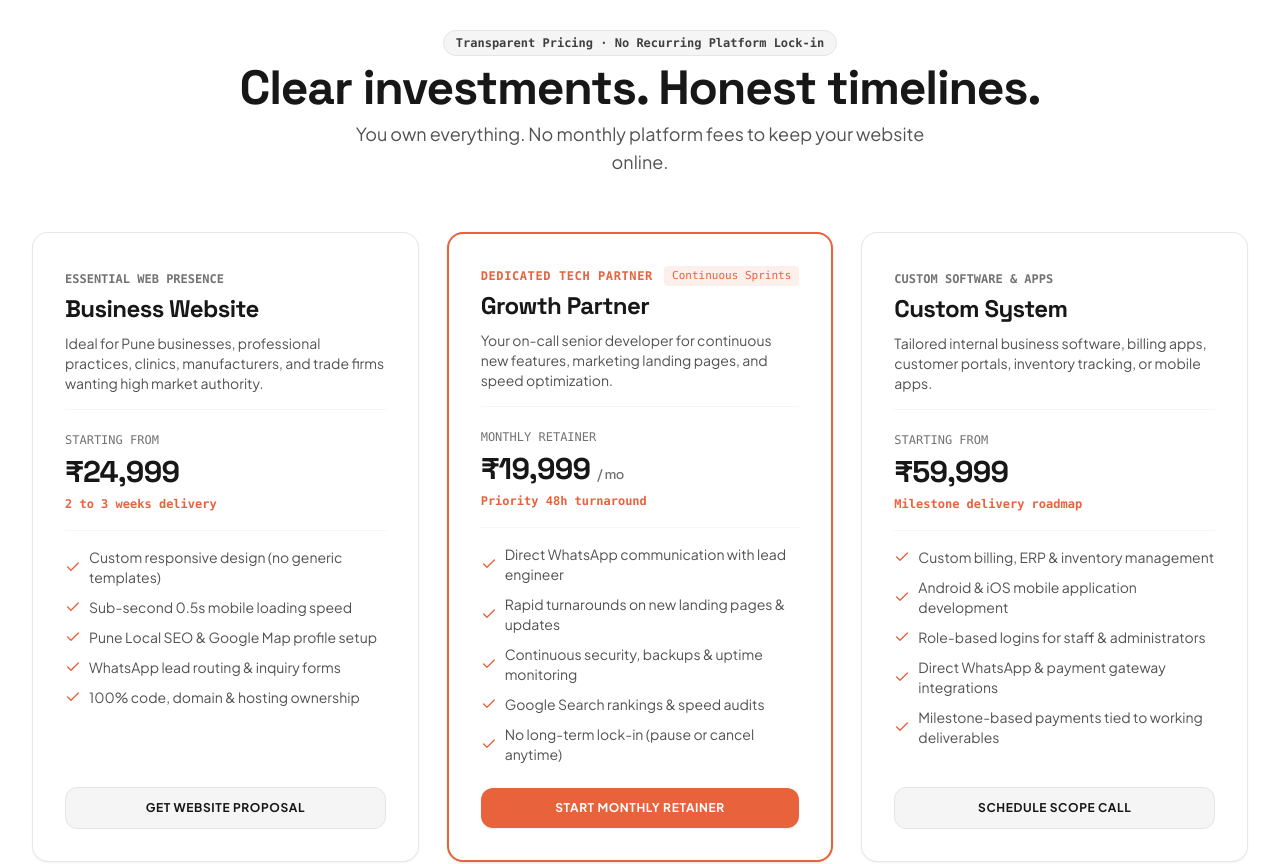
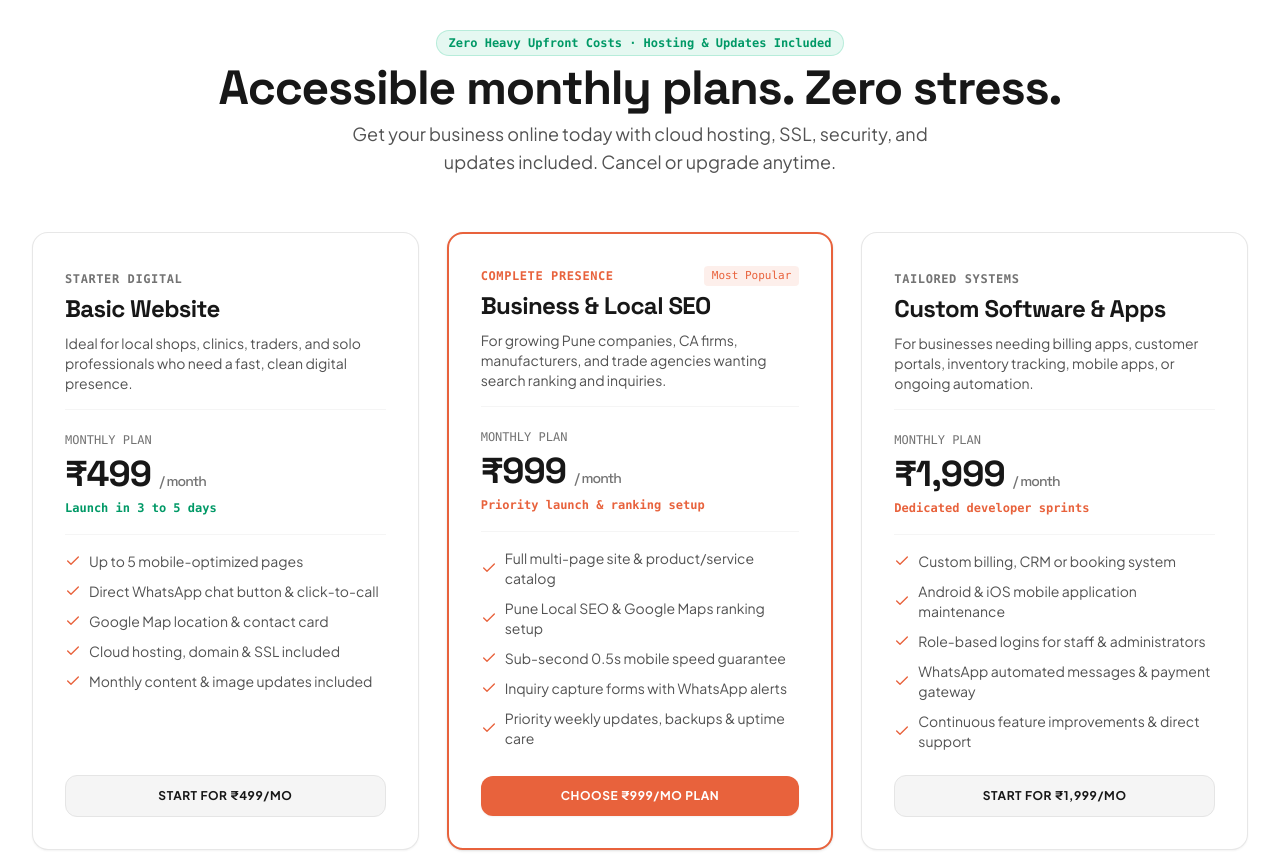
Before and after one commit to deepdigitallabs/Deep-Digital-Labs, a Next.js app: page / in a window 1280 px wide. Shown: the part 7100-7964 px from the top of the page. Built offline with nearby package versions, Linux system fonts and the light colour scheme; no server answers.

Commit message:
Update page.tsx

```diff
--- a/src/app/page.tsx
+++ b/src/app/page.tsx
@@ -66,7 +66,7 @@ export default function HomePage() {
   const [openFaq, setOpenFaq] = useState<number | null>(0);
   const [contactName, setContactName] = useState('');
   const [contactPhone, setContactPhone] = useState('');
-  const [contactService, setContactService] = useState('Business Website');
+  const [contactService, setContactService] = useState('Starter Website (₹499/mo)');
   const [contactMessage, setContactMessage] = useState('');
   const [contactSubmitted, setContactSubmitted] = useState(false);
 
@@ -949,47 +949,49 @@ export default function HomePage() {
       </section>
 
       {/* =========================================================================
-             SECTION 8: PRICING WITH CLEAR PRICE ANCHORS
+             SECTION 8: ACCESSIBLE MONTHLY SUBSCRIPTION PLANS
              ========================================================================= */}
       <section className="w-full py-20 relative bg-white dark:bg-[#0B0D11] border-b border-neutral-200 dark:border-white/10" id="pricing">
         <div className="mx-auto max-w-[1360px] px-4 sm:px-6 lg:px-8">
 
           <div className="flex flex-col gap-2 mb-14 text-center items-center">
-            <div className="inline-flex items-center gap-2 px-3 py-1 rounded-full bg-neutral-100 dark:bg-white/5 border border-neutral-200 dark:border-white/10 text-neutral-700 dark:text-neutral-300 font-mono text-xs font-semibold">
-              Transparent Pricing · No Recurring Platform Lock-in
+            <div className="inline-flex items-center gap-2 px-3 py-1 rounded-full bg-emerald-500/10 border border-emerald-500/20 text-emerald-600 dark:text-emerald-400 font-mono text-xs font-semibold">
+              Zero Heavy Upfront Costs · Hosting &amp; Updates Included
             </div>
             <h2 className="text-3xl sm:text-4xl lg:text-5xl font-bold font-display text-neutral-900 dark:text-white">
-              Clear investments. Honest timelines.
+              Accessible monthly plans. Zero stress.
             </h2>
             <p className="text-base sm:text-lg text-neutral-600 dark:text-neutral-400 max-w-xl">
-              You own everything. No monthly platform fees to keep your website online.
+              Get your business online today with cloud hosting, SSL, security, and updates included. Cancel or upgrade anytime.
             </p>
           </div>
 
           {/* 3 Tier Architecture */}
           <div className="grid grid-cols-1 lg:grid-cols-3 gap-7 items-stretch">
 
-            {/* Model 1: Business Website */}
+            {/* Plan 1: Starter Digital — ₹499/mo */}
             <div className="bg-white dark:bg-[#12151C] rounded-2xl p-7 sm:p-8 border border-neutral-200/90 dark:border-white/10 shadow-xs flex flex-col justify-between">
               <div className="flex flex-col gap-4">
                 <div>
-                  <span className="font-mono text-xs text-neutral-500 uppercase font-bold">ESSENTIAL WEB PRESENCE</span>
-                  <h3 className="text-2xl font-bold font-display text-neutral-900 dark:text-white mt-1">Business Website</h3>
+                  <span className="font-mono text-xs text-neutral-500 uppercase font-bold tracking-wider">STARTER DIGITAL</span>
+                  <h3 className="text-2xl font-bold font-display text-neutral-900 dark:text-white mt-1">Basic Website</h3>
                   <p className="text-xs sm:text-sm text-neutral-600 dark:text-neutral-400 mt-2">
-                    Ideal for Pune businesses, professional practices, clinics, manufacturers, and trade firms wanting high market authority.
+                    Ideal for local shops, clinics, traders, and solo professionals who need a fast, clean digital presence.
                   </p>
                 </div>
                 <div className="py-4 border-y border-neutral-100 dark:border-white/10">
-                  <span className="font-mono text-xs text-neutral-500 font-medium">STARTING FROM</span>
-                  <div className="text-3xl font-bold font-display text-neutral-900 dark:text-white mt-1">₹24,999</div>
-                  <span className="font-mono text-xs text-[#E8623C] font-semibold">2 to 3 weeks delivery</span>
+                  <span className="font-mono text-xs text-neutral-500 font-medium">MONTHLY PLAN</span>
+                  <div className="text-3xl sm:text-4xl font-bold font-display text-neutral-900 dark:text-white mt-1">
+                    ₹499 <span className="text-sm font-normal text-neutral-500">/ month</span>
+                  </div>
+                  <span className="font-mono text-xs text-emerald-600 dark:text-emerald-400 font-semibold">Launch in 3 to 5 days</span>
                 </div>
                 <ul className="flex flex-col gap-2.5 text-xs sm:text-sm text-neutral-600 dark:text-neutral-400">
-                  <li className="flex items-center gap-2"><Check className="w-4 h-4 text-[#E8623C] shrink-0" /> Custom responsive design (no generic templates)</li>
-                  <li className="flex items-center gap-2"><Check className="w-4 h-4 text-[#E8623C] shrink-0" /> Sub-second 0.5s mobile loading speed</li>
-                  <li className="flex items-center gap-2"><Check className="w-4 h-4 text-[#E8623C] shrink-0" /> Pune Local SEO &amp; Google Map profile setup</li>
-                  <li className="flex items-center gap-2"><Check className="w-4 h-4 text-[#E8623C] shrink-0" /> WhatsApp lead routing &amp; inquiry forms</li>
-                  <li className="flex items-center gap-2"><Check className="w-4 h-4 text-[#E8623C] shrink-0" /> 100% code, domain &amp; hosting ownership</li>
+                  <li className="flex items-center gap-2"><Check className="w-4 h-4 text-[#E8623C] shrink-0" /> Up to 5 mobile-optimized pages</li>
+                  <li className="flex items-center gap-2"><Check className="w-4 h-4 text-[#E8623C] shrink-0" /> Direct WhatsApp chat button &amp; click-to-call</li>
+                  <li className="flex items-center gap-2"><Check className="w-4 h-4 text-[#E8623C] shrink-0" /> Google Map location &amp; contact card</li>
+                  <li className="flex items-center gap-2"><Check className="w-4 h-4 text-[#E8623C] shrink-0" /> Cloud hosting, domain &amp; SSL included</li>
+                  <li className="flex items-center gap-2"><Check className="w-4 h-4 text-[#E8623C] shrink-0" /> Monthly content &amp; image updates included</li>
                 </ul>
               </div>
               <div className="pt-6">
@@ -997,37 +999,39 @@ export default function HomePage() {
                   onClick={() => setCallModalOpen(true)}
                   className="w-full inline-flex items-center justify-center py-3 rounded-xl bg-neutral-100 dark:bg-white/5 hover:bg-neutral-200 dark:hover:bg-white/10 text-neutral-900 dark:text-white font-bold text-xs uppercase tracking-wider transition-colors cursor-pointer border border-neutral-200 dark:border-white/10"
                 >
-                  Get Website Proposal
+                  Start for ₹499/mo
                 </button>
               </div>
             </div>
 
-            {/* Model 2: Growth Partner (FEATURED) */}
+            {/* Plan 2: Business & SEO — ₹999/mo (MOST POPULAR) */}
             <div className="bg-white dark:bg-[#12151C] rounded-2xl p-7 sm:p-8 border-2 border-[#E8623C] shadow-sm flex flex-col justify-between relative">
               <div className="flex flex-col gap-4">
                 <div>
                   <div className="flex items-center justify-between gap-2">
-                    <span className="font-mono text-xs text-[#E8623C] uppercase font-bold tracking-wider">DEDICATED TECH PARTNER</span>
+                    <span className="font-mono text-xs text-[#E8623C] uppercase font-bold tracking-wider">COMPLETE PRESENCE</span>
                     <span className="text-[11px] font-mono font-medium px-2 py-0.5 rounded bg-[#E8623C]/10 text-[#E8623C]">
-                      Continuous Sprints
+                      Most Popular
                     </span>
                   </div>
-                  <h3 className="text-2xl font-bold font-display text-neutral-900 dark:text-white mt-1">Growth Partner</h3>
+                  <h3 className="text-2xl font-bold font-display text-neutral-900 dark:text-white mt-1">Business &amp; Local SEO</h3>
                   <p className="text-xs sm:text-sm text-neutral-600 dark:text-neutral-400 mt-2">
-                    Your on-call senior developer for continuous new features, marketing landing pages, and speed optimization.
+                    For growing Pune companies, CA firms, manufacturers, and trade agencies wanting search ranking and inquiries.
                   </p>
                 </div>
                 <div className="py-4 border-y border-neutral-100 dark:border-white/10">
-                  <span className="font-mono text-xs text-neutral-500 font-medium">MONTHLY RETAINER</span>
-                  <div className="text-3xl font-bold font-display text-neutral-900 dark:text-white mt-1">₹19,999 <span className="text-sm font-normal text-neutral-500">/ mo</span></div>
-                  <span className="font-mono text-xs text-[#E8623C] font-semibold">Priority 48h turnaround</span>
+                  <span className="font-mono text-xs text-neutral-500 font-medium">MONTHLY PLAN</span>
+                  <div className="text-3xl sm:text-4xl font-bold font-display text-neutral-900 dark:text-white mt-1">
+                    ₹999 <span className="text-sm font-normal text-neutral-500">/ month</span>
+                  </div>
+                  <span className="font-mono text-xs text-[#E8623C] font-semibold">Priority launch &amp; ranking setup</span>
                 </div>
                 <ul className="flex flex-col gap-2.5 text-xs sm:text-sm text-neutral-600 dark:text-neutral-400">
-                  <li className="flex items-center gap-2"><Check className="w-4 h-4 text-[#E8623C] shrink-0" /> Direct WhatsApp communication with lead engineer</li>
-                  <li className="flex items-center gap-2"><Check className="w-4 h-4 text-[#E8623C] shrink-0" /> Rapid turnarounds on new landing pages &amp; updates</li>
-                  <li className="flex items-center gap-2"><Check className="w-4 h-4 text-[#E8623C] shrink-0" /> Continuous security, backups &amp; uptime monitoring</li>
-                  <li className="flex items-center gap-2"><Check className="w-4 h-4 text-[#E8623C] shrink-0" /> Google Search rankings &amp; speed audits</li>
-                  <li className="flex items-center gap-2"><Check className="w-4 h-4 text-[#E8623C] shrink-0" /> No long-term lock-in (pause or cancel anytime)</li>
+                  <li className="flex items-center gap-2"><Check className="w-4 h-4 text-[#E8623C] shrink-0" /> Full multi-page site &amp; product/service catalog</li>
+                  <li className="flex items-center gap-2"><Check className="w-4 h-4 text-[#E8623C] shrink-0" /> Pune Local SEO &amp; Google Maps ranking setup</li>
+                  <li className="flex items-center gap-2"><Check className="w-4 h-4 text-[#E8623C] shrink-0" /> Sub-second 0.5s mobile speed guarantee</li>
+                  <li className="flex items-center gap-2"><Check className="w-4 h-4 text-[#E8623C] shrink-0" /> Inquiry capture forms with WhatsApp alerts</li>
+                  <li className="flex items-center gap-2"><Check className="w-4 h-4 text-[#E8623C] shrink-0" /> Priority weekly updates, backups &amp; uptime care</li>
                 </ul>
               </div>
               <div className="pt-6">
@@ -1035,32 +1039,34 @@ export default function HomePage() {
                   onClick={() => setCallModalOpen(true)}
                   className="w-full inline-flex items-center justify-center py-3 rounded-xl bg-[#E8623C] hover:bg-[#D7532F] text-white font-bold text-xs uppercase tracking-wider transition-all cursor-pointer shadow-xs active:scale-[0.98]"
                 >
-                  Start Monthly Retainer
+                  Choose ₹999/mo Plan
                 </button>
               </div>
             </div>
 
-            {/* Model 3: Custom System */}
+            {/* Plan 3: Custom Systems & E-Commerce — ₹1,999/mo */}
             <div className="bg-white dark:bg-[#12151C] rounded-2xl p-7 sm:p-8 border border-neutral-200/90 dark:border-white/10 shadow-xs flex flex-col justify-between">
               <div className="flex flex-col gap-4">
                 <div>
-                  <span className="font-mono text-xs text-neutral-500 uppercase font-bold">CUSTOM SOFTWARE &amp; APPS</span>
-                  <h3 className="text-2xl font-bold font-display text-neutral-900 dark:text-white mt-1">Custom System</h3>
+                  <span className="font-mono text-xs text-neutral-500 uppercase font-bold tracking-wider">TAILORED SYSTEMS</span>
+                  <h3 className="text-2xl font-bold font-display text-neutral-900 dark:text-white mt-1">Custom Software &amp; Apps</h3>
                   <p className="text-xs sm:text-sm text-neutral-600 dark:text-neutral-400 mt-2">
-                    Tailored internal business software, billing apps, customer portals, inventory tracking, or mobile apps.
+                    For businesses needing billing apps, customer portals, inventory tracking, mobile apps, or ongoing automation.
                   </p>
                 </div>
                 <div className="py-4 border-y border-neutral-100 dark:border-white/10">
-                  <span className="font-mono text-xs text-neutral-500 font-medium">STARTING FROM</span>
-                  <div className="text-3xl font-bold font-display text-neutral-900 dark:text-white mt-1">₹59,999</div>
-                  <span className="font-mono text-xs text-[#E8623C] font-semibold">Milestone delivery roadmap</span>
+                  <span className="font-mono text-xs text-neutral-500 font-medium">MONTHLY PLAN</span>
+                  <div className="text-3xl sm:text-4xl font-bold font-display text-neutral-900 dark:text-white mt-1">
+                    ₹1,999 <span className="text-sm font-normal text-neutral-500">/ month</span>
+                  </div>
+                  <span className="font-mono text-xs text-[#E8623C] font-semibold">Dedicated developer sprints</span>
                 </div>
                 <ul className="flex flex-col gap-2.5 text-xs sm:text-sm text-neutral-600 dark:text-neutral-400">
-                  <li className="flex items-center gap-2"><Check className="w-4 h-4 text-[#E8623C] shrink-0" /> Custom billing, ERP &amp; inventory management</li>
-                  <li className="flex items-center gap-2"><Check className="w-4 h-4 text-[#E8623C] shrink-0" /> Android &amp; iOS mobile application development</li>
+                  <li className="flex items-center gap-2"><Check className="w-4 h-4 text-[#E8623C] shrink-0" /> Custom billing, CRM or booking system</li>
+                  <li className="flex items-center gap-2"><Check className="w-4 h-4 text-[#E8623C] shrink-0" /> Android &amp; iOS mobile application maintenance</li>
                   <li className="flex items-center gap-2"><Check className="w-4 h-4 text-[#E8623C] shrink-0" /> Role-based logins for staff &amp; administrators</li>
-                  <li className="flex items-center gap-2"><Check className="w-4 h-4 text-[#E8623C] shrink-0" /> Direct WhatsApp &amp; payment gateway integrations</li>
-                  <li className="flex items-center gap-2"><Check className="w-4 h-4 text-[#E8623C] shrink-0" /> Milestone-based payments tied to working deliverables</li>
+                  <li className="flex items-center gap-2"><Check className="w-4 h-4 text-[#E8623C] shrink-0" /> WhatsApp automated messages &amp; payment gateway</li>
+                  <li className="flex items-center gap-2"><Check className="w-4 h-4 text-[#E8623C] shrink-0" /> Continuous feature improvements &amp; direct support</li>
                 </ul>
               </div>
               <div className="pt-6">
@@ -1068,7 +1074,7 @@ export default function HomePage() {
                   onClick={() => setCallModalOpen(true)}
                   className="w-full inline-flex items-center justify-center py-3 rounded-xl bg-neutral-100 dark:bg-white/5 hover:bg-neutral-200 dark:hover:bg-white/10 text-neutral-900 dark:text-white font-bold text-xs uppercase tracking-wider transition-colors cursor-pointer border border-neutral-200 dark:border-white/10"
                 >
-                  Schedule Scope Call
+                  Start for ₹1,999/mo
                 </button>
               </div>
             </div>
@@ -1268,11 +1274,11 @@ export default function HomePage() {
                       onChange={(e) => setContactService(e.target.value)}
                       className="w-full px-4 py-2.5 rounded-xl bg-neutral-50 dark:bg-white/5 border border-neutral-200 dark:border-white/10 text-sm text-neutral-900 dark:text-white focus:outline-none focus:border-[#E8623C]"
                     >
-                      <option value="New Business Website (from ₹24,999)">New Business Website (from ₹24,999)</option>
-                      <option value="Custom Business Software / Mini-ERP">Custom Business Software / Mini-ERP</option>
+                      <option value="Starter Website (₹499/mo)">Starter Website (₹499 / month)</option>
+                      <option value="Business & SEO Website (₹999/mo)">Business &amp; Local SEO (₹999 / month)</option>
+                      <option value="Custom Software & Apps (₹1,999/mo)">Custom Software &amp; Apps (₹1,999 / month)</option>
                       <option value="Mobile App Development">Mobile App Development (Android &amp; iOS)</option>
-                      <option value="Monthly Growth Partner (₹19,999/mo)">Monthly Growth Partner (₹19,999/mo)</option>
-                      <option value="Website Redesign & Speed Optimization">Website Redesign &amp; Speed Optimization</option>
+                      <option value="One-Time Custom Milestone Project">One-Time Custom Milestone Project</option>
                     </select>
                   </div>
 
```
